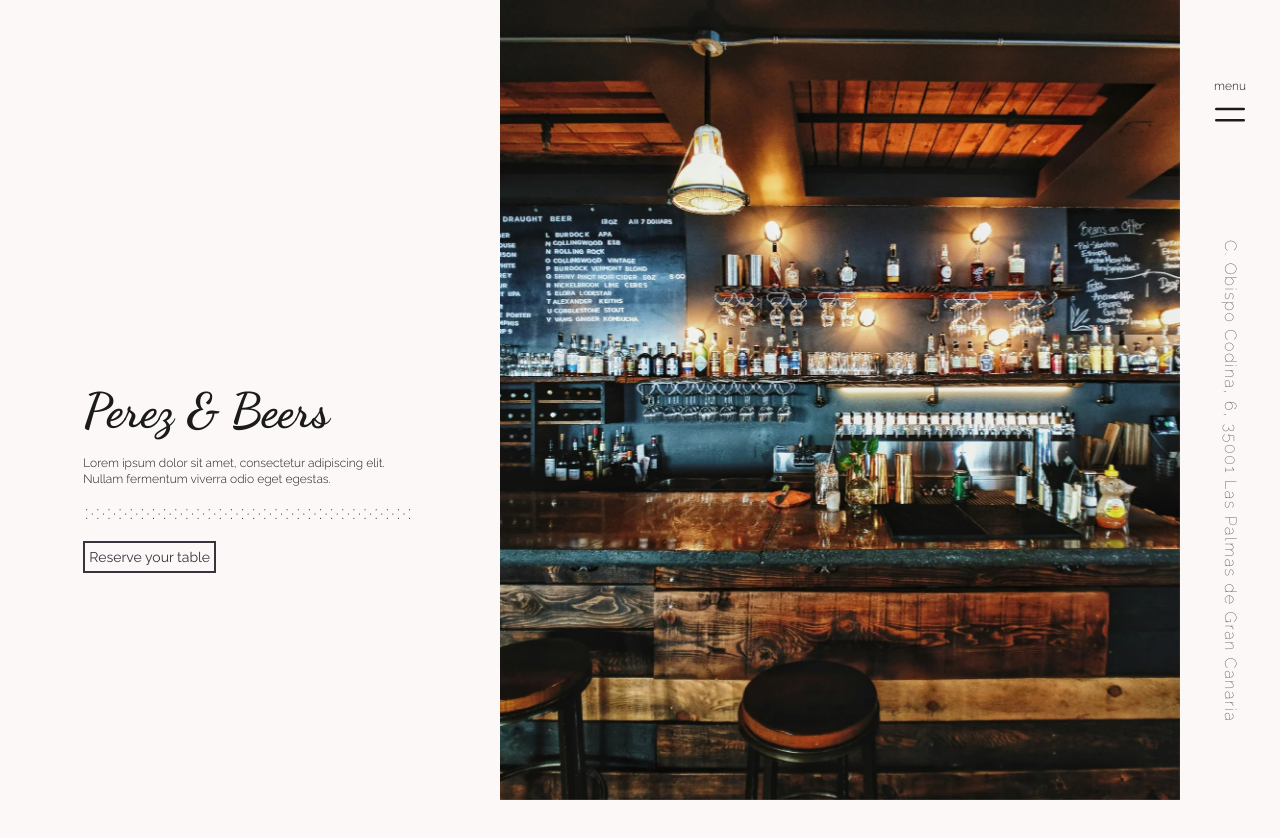
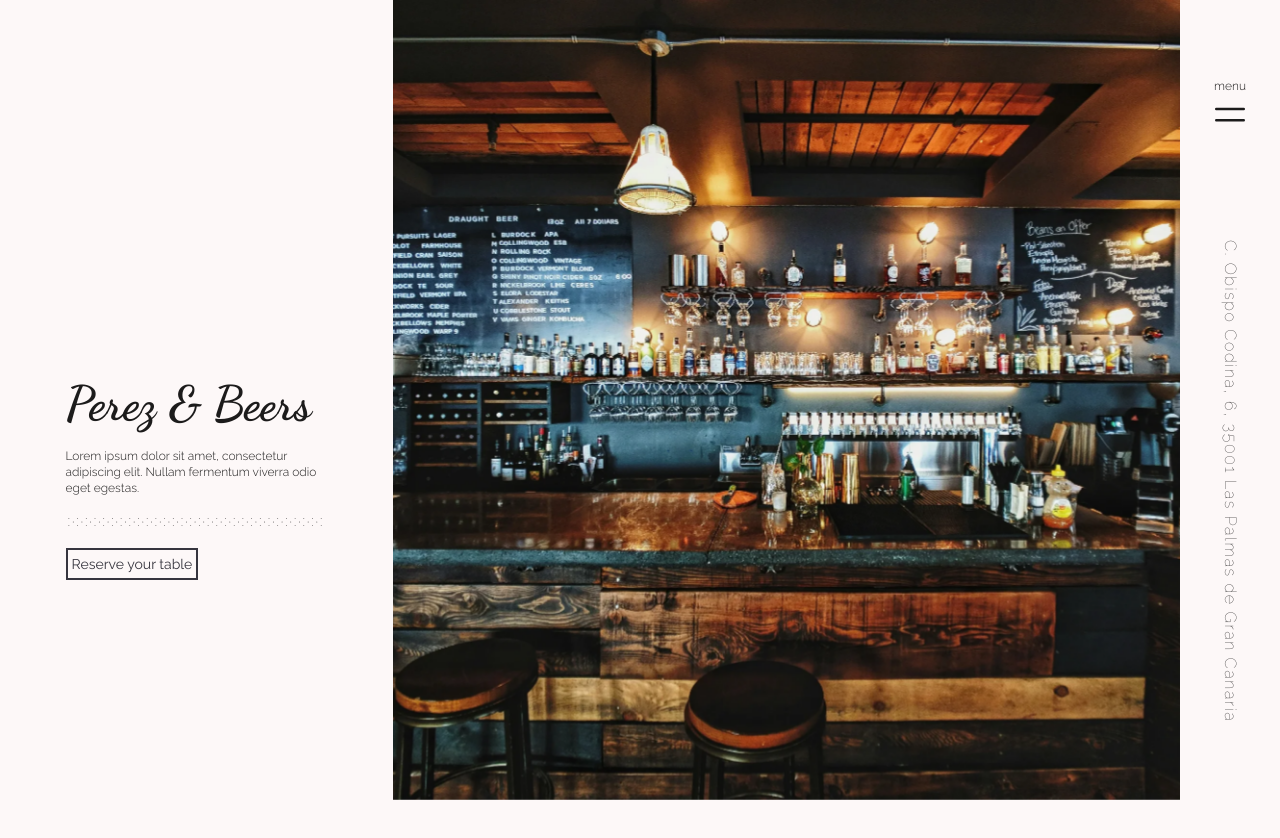
Before and after one commit to AdrianCardonaCandil/perezandbeers, a React (Vite) app in the folder frontend/: page / in a window 1280 px wide. Shown: the top 838 px of the page. Built offline with nearby package versions, Linux system fonts and the light colour scheme.

Commit message:
corrections to homepage css animations

```diff
--- a/frontend/src/components/common/Header.jsx
+++ b/frontend/src/components/common/Header.jsx
@@ -14,7 +14,7 @@ import { HiBars2 } from "react-icons/hi2";
 
 const Header = ({ label, location }) => {
   return (
-    <header className="fixed top-0 right-0 flex flex-col items-center justify-around gap-2.5 p-5 md:h-full md:p-7.5 z-999">
+    <header className="fixed top-0 right-0 z-999 flex flex-col items-center justify-around gap-2.5 p-5 md:h-full md:p-7.5">
       <div className="flex flex-col items-center">
         <label className="text-xs font-light" htmlFor="menu-button">
           {label}
--- a/frontend/src/components/home/Front.jsx
+++ b/frontend/src/components/home/Front.jsx
@@ -15,7 +15,7 @@ import divider from "../../assets/divider.svg";
 const Front = ({ logo, message, label }) => {
   return (
     <section className="flex items-center justify-center md:h-screen md:min-h-150">
-      <div className="my-10 flex w-1/2 flex-col items-start gap-5 md:w-2/3 md:mt-50">
+      <div className="my-10 flex w-1/2 flex-col items-start gap-5 md:mt-50 md:w-2/3">
         <h1
           className="text-5xl font-extrabold"
           style={{ fontFamily: "'Dancing Script'" }}
--- a/frontend/src/components/home/Home.jsx
+++ b/frontend/src/components/home/Home.jsx
@@ -1,5 +1,5 @@
 import Front from "./Front";
-import images from "../../assets/images/export"
+import images from "../../assets/images/export";
 
 /**
  * @file Home.jsx
@@ -25,18 +25,26 @@ const Home = () => {
   return (
     <main>
       <section>
-        <div className="md:grid grid-cols-[500px_1fr] column-template-resize header-margin flex flex-col-reverse">
-            <div>
-                <Front logo={front.logo} message={front.message} label={front.label} />
-                <section className="h-1000"></section>
-            </div>
-            <div className="md:sticky top-0 right-0 md:h-screen w-full overflow-hidden">
-                <img className="h-full w-full object-cover scale-image" src={images[3].path} alt={images[3].alt} />
-            </div>
+        <div className="column-template-resize flex grid-cols-[500px_1fr] flex-col-reverse md:grid">
+          <div>
+            <Front
+              logo={front.logo}
+              message={front.message}
+              label={front.label}
+            />
+            <section className="h-1000"></section>
+          </div>
+          <div className="top-0 right-0 w-full overflow-hidden md:sticky md:h-screen">
+            <img
+              className="scale-image h-full w-full object-cover"
+              src={images[3].path}
+              alt={images[3].alt}
+            />
+          </div>
         </div>
       </section>
     </main>
-  )
-}
+  );
+};
 
 export default Home;
--- a/frontend/src/index.css
+++ b/frontend/src/index.css
@@ -5,9 +5,11 @@
 @keyframes column-template-resize {
   0% {
     grid-template-columns: 1fr 2fr;
+    margin-right: 100px;
   }
   100% {
     grid-template-columns: 2fr 1fr;
+    margin-right: 0px;
   }
 }
 
@@ -18,16 +20,6 @@
   }
   100% {
     transform: scale(1.25);
-  }
-}
-
-/* Margin animation for header */
-@keyframes header-margin {
-  0% {
-    margin-right: 100px;
-  }
-  100% {
-    margin-right: 0px;
   }
 }
 
@@ -104,21 +96,16 @@
 
 /* Layer to define animation classes used on the homepage */
 @layer homePage {
-  .column-template-resize {
-    animation: column-template-resize linear both;
-    animation-timeline: scroll(root);
-    animation-range: 150px 1000px;
+  @media (width >= 768px) {
+    .column-template-resize {
+      animation: column-template-resize linear both;
+      animation-timeline: scroll(root);
+      animation-range: 0px 1000px;
+    }
   }
   .scale-image {
     animation: scale-image linear both;
     animation-timeline: scroll(root);
     animation-range: 150px 1000px;
   }
-  @media (width >= 768px) {
-    .header-margin {
-      animation: header-margin linear both;
-      animation-timeline: scroll(root);
-      animation-range: 150px 1000px;
-    }
-  }
 }
```
Also changed, not shown: frontend/src/assets/images/export.js (+12 -12 lines).
